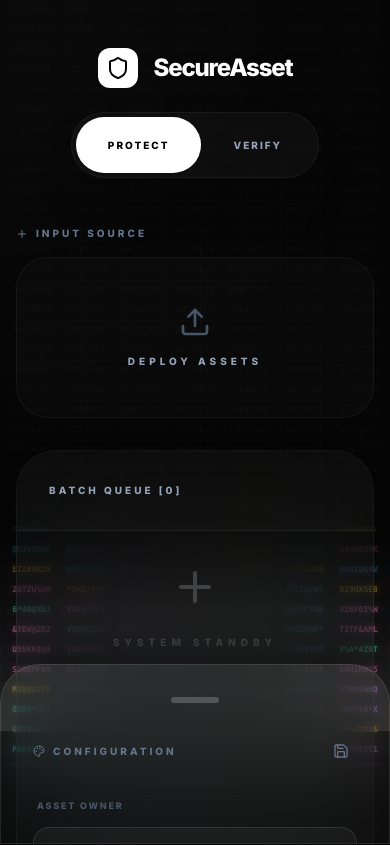
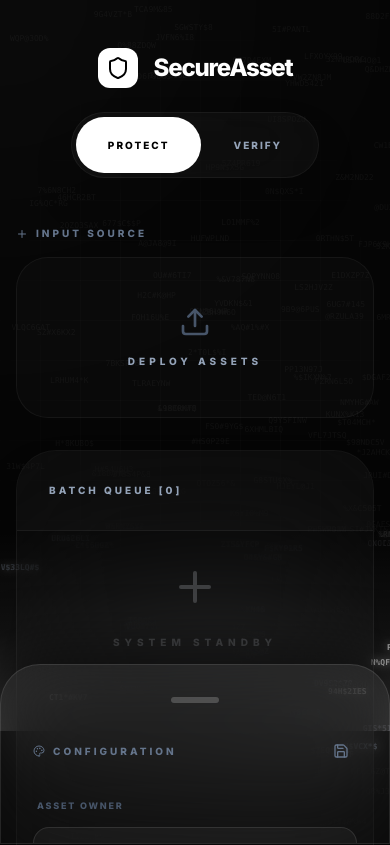
Before and after one commit to HngWu/watermark-tool, a React (Vite) app in the folder packages/frontend/: page / in a window 390 px wide. Shown: the top 845 px of the page. Built offline with nearby package versions, Linux system fonts and the light colour scheme.

Commit message:
ui: update cryptographic animation to use random positioning and a strict black-and-white color palette

```diff
--- a/packages/frontend/src/App.tsx
+++ b/packages/frontend/src/App.tsx
@@ -21,7 +21,7 @@ const ensurePiexif = (): Promise<void> => {
   });
 };
 
-const COLORS = ['text-cyan-400', 'text-emerald-400', 'text-purple-400', 'text-amber-400', 'text-pink-400', 'text-blue-400'];
+const COLORS = ['text-white', 'text-black', 'text-slate-400', 'text-zinc-600'];
 const CHARS = 'ABCDEFGHIJKLMNOPQRSTUVWXYZ0123456789@#$%&*';
 
 const generateChunk = () => Array.from({ length: 8 }).map(() => CHARS[Math.floor(Math.random() * CHARS.length)]).join('');
@@ -44,44 +44,48 @@ const CryptoBackground: React.FC = () => {
     return () => clearInterval(interval);
   }, []);
 
-  const grid = useMemo(() => {
-    // Large grid to accommodate various screen sizes and zoom levels
-    return Array.from({ length: 60 }).map((_, rIdx) => {
-      const cols = Array.from({ length: 15 }).map((_, cIdx) => ({
-        id: `${rIdx}-${cIdx}`,
+  // Generate 150 random floating cryptographic chunks
+  const randomNodes = useMemo(() => {
+    return Array.from({ length: 150 }).map((_, i) => ({
+      id: `node-${i}`,
       initial: generateChunk(),
-        color: COLORS[Math.floor(Math.random() * COLORS.length)]
+      color: COLORS[Math.floor(Math.random() * COLORS.length)],
+      top: `${Math.random() * 100}%`,
+      left: `${Math.random() * 100}%`
     }));
-      return cols;
-    });
   }, []);
 
   return (
-    <div ref={containerRef} className="absolute inset-0 overflow-hidden pointer-events-none select-none font-mono text-[8px] md:text-[10px] leading-[2.5] whitespace-nowrap z-0 opacity-80 flex justify-center">
-      {/* Base Layer (Faint, Static White) */}
-      <div className="absolute inset-0 flex flex-col justify-between items-center opacity-[0.03]">
-        {grid.map((row, rIdx) => (
-          <div key={rIdx} className="flex gap-4 md:gap-8">
-            {row.map(col => <span key={col.id} data-crypto className="text-white">{col.initial}</span>)}
-          </div>
+    <div ref={containerRef} className="absolute inset-0 overflow-hidden pointer-events-none select-none font-mono text-[8px] md:text-[10px] leading-[2.5] whitespace-nowrap z-0 opacity-80">
+      {/* Base Layer (Faint, Static) */}
+      <div className="absolute inset-0 opacity-[0.05]">
+        {randomNodes.map(node => (
+          <span
+            key={node.id}
+            data-crypto
+            className="absolute text-white"
+            style={{ top: node.top, left: node.left }}
+          >
+            {node.initial}
+          </span>
         ))}
       </div>
 
-      {/* Highlight Layer (Colored, Glowing, Masked) */}
-      <div className="absolute inset-0 flex flex-col justify-between items-center crypto-mask">
-        {grid.map((row, rIdx) => (
-          <div key={rIdx} className="flex gap-4 md:gap-8">
-            {row.map(col => (
+      {/* Highlight Layer (Masked, Glowing Monochrome) */}
+      <div className="absolute inset-0 crypto-mask">
+        {randomNodes.map(node => (
           <span
-                key={col.id}
+            key={`${node.id}-highlight`}
             data-crypto
-                className={`${col.color} font-bold`}
-                style={{ textShadow: '0 0 10px currentColor' }}
+            className={`absolute ${node.color} font-bold`}
+            style={{
+              top: node.top,
+              left: node.left,
+              textShadow: node.color === 'text-white' || node.color === 'text-slate-400' ? '0 0 10px rgba(255,255,255,0.8)' : 'none'
+            }}
           >
-                {col.initial}
+            {node.initial}
           </span>
-            ))}
-          </div>
         ))}
       </div>
     </div>
```
Lines whose indentation alone changed are shown as unchanged.
